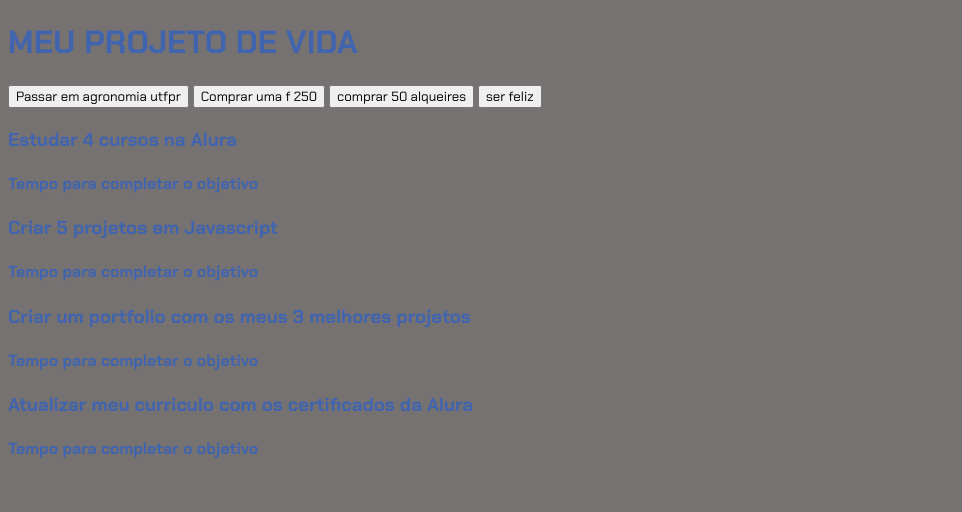
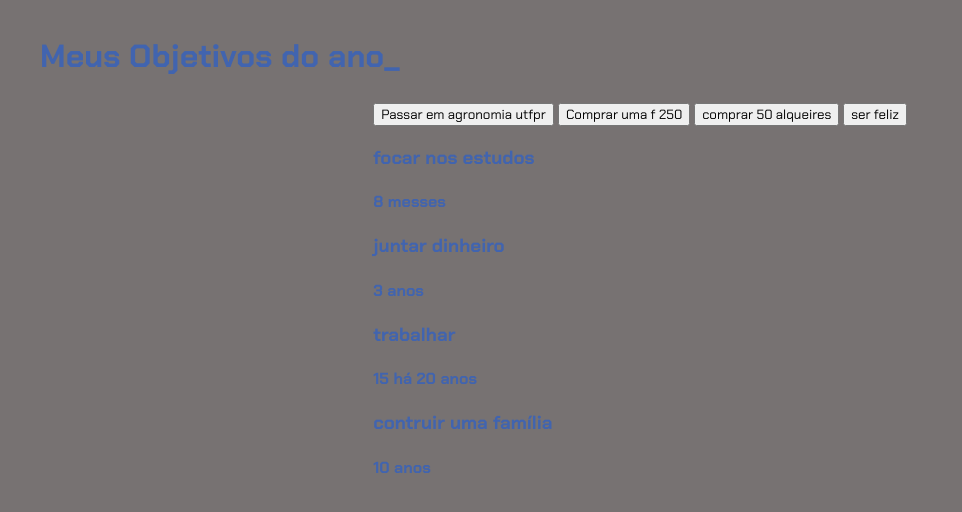
Before and after one commit to andriguetticamila/matem-tica-2, a plain HTML site: page index.html in a window 1280 px wide. Shown: the whole page, without its empty margins (0-962 px from the left). Drawn offline with Linux system fonts and the light colour scheme; a script that the page names is missing.

Commit message:
Add files via upload

```diff
--- a/index.html
+++ b/index.html
@@ -3,13 +3,13 @@
 <head>
     <meta charset="UTF-8">
     <meta name="viewport" content="width=device-width, initial-scale=1.0">
-    <title>Document</title>
+    <title>Meus objetivos do ano</title>
     <link rel="stylesheet" href="style.css">
 </head>
 <body>
-    <header>
-    <h1>MEU PROJETO DE VIDA</h1>
-    <div class="conteudo">
+    <section class="conteudo-principal">
+        <h2 class="titulo-principal">Meus Objetivos do ano<span>_</span></h2>
+        <div class="conteudo">
         <div class="botoes">
             <button class="botao ativo">Passar em agronomia utfpr</button>
             <button class="botao">Comprar uma f 250</button>
@@ -18,20 +18,20 @@
         </div>
         <div class="abas-textos">
             <div class="aba-conteudo ativo">
-                <h3 class="aba-conteudo-titulo-principal">Estudar 4 cursos na Alura</h3>
-                <h4 class="aba-conteudo-titulo-secundario">Tempo para completar o objetivo</h4>
+                <h3 class="aba-conteudo-titulo-principal">focar nos estudos</h3>
+                <h4 class="aba-conteudo-titulo-secundario">8 messes</h4>
             </div>
             <div class="aba-conteudo">
-                <h3 class="aba-conteudo-titulo-principal">Criar 5 projetos em Javascript</h3>
-                <h4 class="aba-conteudo-titulo-secundario">Tempo para completar o objetivo</h4>
+                <h3 class="aba-conteudo-titulo-principal">juntar dinheiro</h3>
+                <h4 class="aba-conteudo-titulo-secundario">3 anos</h4>
             </div>
             <div class="aba-conteudo">
-                <h3 class="aba-conteudo-titulo-principal">Criar um portfolio com os meus 3 melhores projetos</h3>
-                <h4 class="aba-conteudo-titulo-secundario">Tempo para completar o objetivo</h4>
+                <h3 class="aba-conteudo-titulo-principal">trabalhar</h3>
+                <h4 class="aba-conteudo-titulo-secundario">15 há 20 anos</h4>
             </div>
             <div class="aba-conteudo">
-                <h3 class="aba-conteudo-titulo-principal">Atualizar meu curriculo com os certificados da Alura</h3>
-                <h4 class="aba-conteudo-titulo-secundario">Tempo para completar o objetivo</h4>
+                <h3 class="aba-conteudo-titulo-principal">contruir uma família</h3>
+                <h4 class="aba-conteudo-titulo-secundario">10 anos</h4>
             </div>
         </div>
     </div>
```
